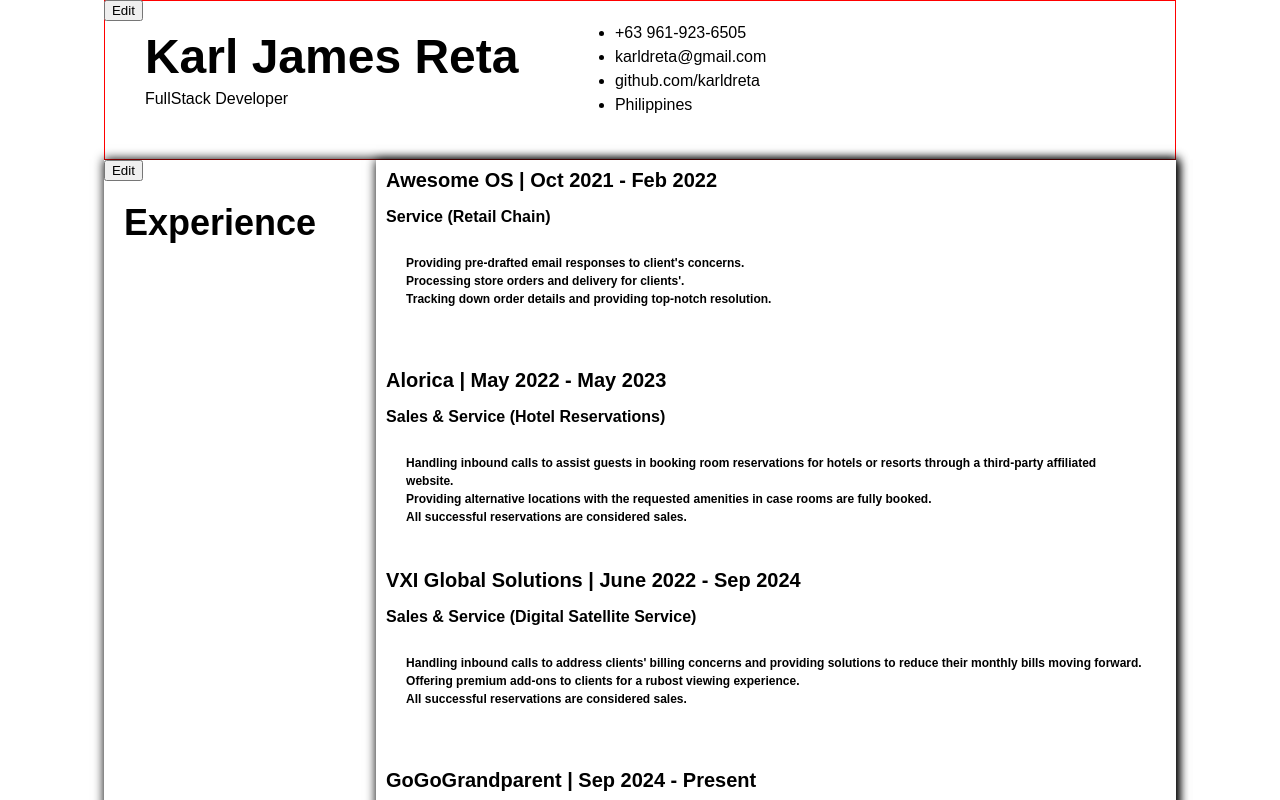
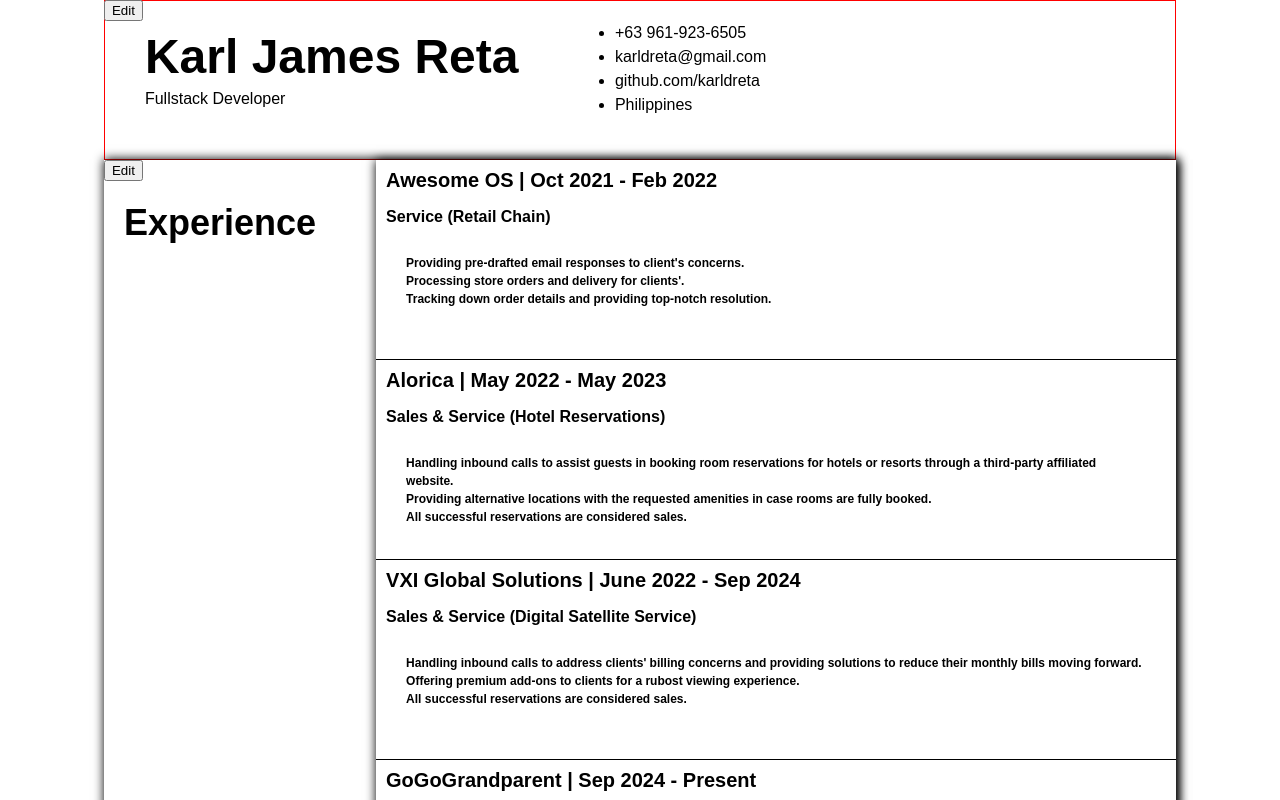
Before and after one commit to karldreta/react-cv-top, a React (Vite) app: page / in a window 1280 px wide. Shown: the top 800 px of the page. Built offline with nearby package versions, Linux system fonts and the light colour scheme.

Commit message:
Add z-index to buttons

```diff
--- a/src/components/InfoSection.jsx
+++ b/src/components/InfoSection.jsx
@@ -5,7 +5,7 @@ export default function InfoSection() {
   const [isEditing, setIsEditing] = useState(false);
   const [profile, setProfile] = useState({
     fullName: "Karl James Reta",
-    title: "FullStack Developer",
+    title: "Fullstack Developer",
     contactNum: "+63 961-923-6505",
     emailAdd: "karldreta@gmail.com",
     ghProfile: "github.com/karldreta",
--- a/src/index.css
+++ b/src/index.css
@@ -17,6 +17,7 @@ body {
 
 body button {
   position: absolute;
+  z-index: 100;
 }
 
 h3 {
--- a/src/styles/Experience.css
+++ b/src/styles/Experience.css
@@ -24,7 +24,7 @@
 
 .jobDiv {
   /* border: 1px solid blue; */
-  /* border-bottom: 1px solid black; */
+  border-bottom: 1px solid black;
   box-sizing: border-box;
   display: flex;
   flex-direction: column;
```
